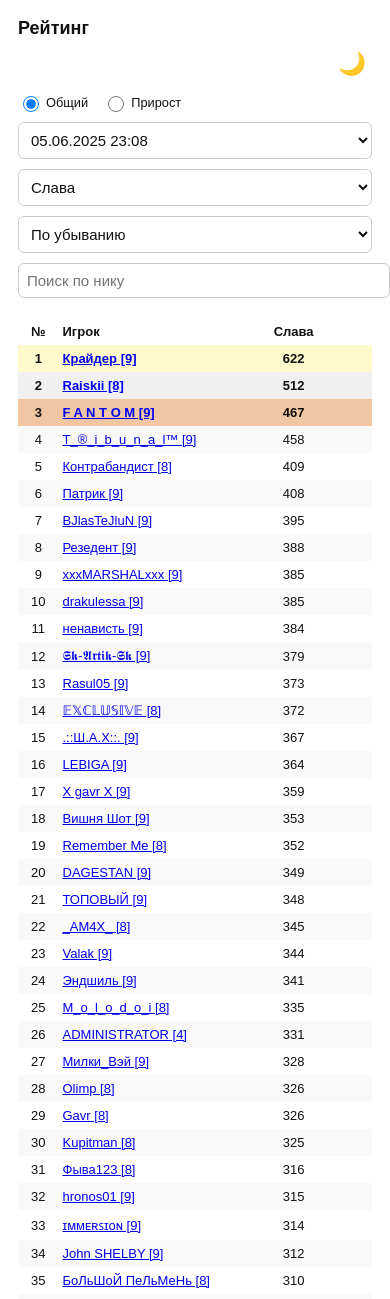
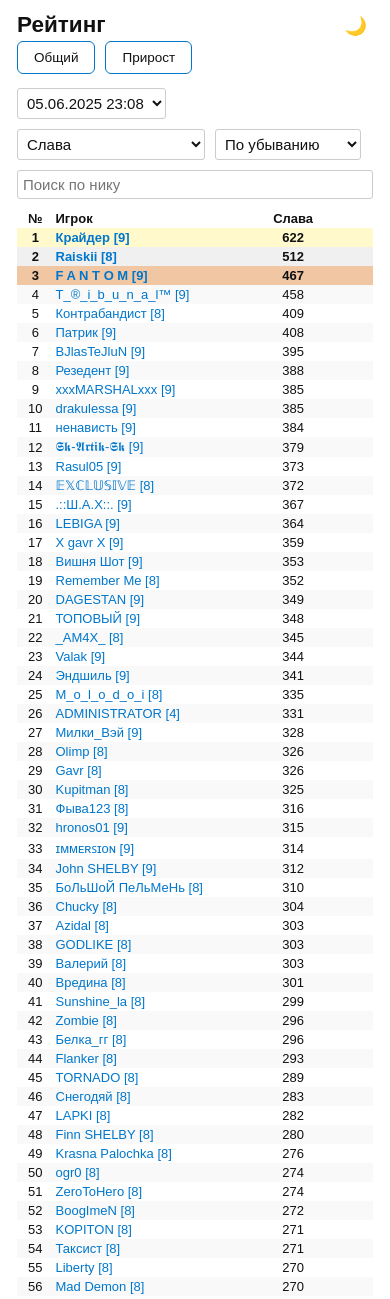
Before and after one commit to TallanLem/ForGlory, a Flask app: page / in a window 390 px wide. Shown: the top 1299 px of the page. Run offline with Flask 2, Linux system fonts and the light colour scheme.

Commit message:
Add files via upload

```diff
--- a/static/style.css
+++ b/static/style.css
@@ -1,6 +1,8 @@
 :root {
   --bg-color: #ffffff;
   --text-color: #111111;
+  --link-color: #0077cc;
+  --link-hover: #005fa3;
 
   --header-color: #f0f0f0;
   --gold: #fff9cc;
@@ -12,9 +14,11 @@
   --highlight: #e0e0ff;
 }
 
-.dark {
+:root.dark {
   --bg-color: #121212;
   --text-color: #f0f0f0;
+  --link-color: #66bfff;
+  --link-hover: #3399ff;
 
   --header-color: #1a1a1a;
   --even-row: #1e1e1e;
@@ -32,6 +36,14 @@
   background-color: var(--bg-color);
   color: var(--text-color);
   transition: background-color 0.3s, color 0.3s;
+}
+
+.tab-content {
+  display: none;
+}
+
+.tab-content.active {
+  display: block;
 }
 
 .container {
@@ -53,7 +65,7 @@
 .mode-toggle {
   display: flex;
   gap: 15px;
-  margin-bottom: 10px;
+  margin-bottom: 2px;
   font-size: 0.95em;
 }
 
@@ -85,9 +97,9 @@
 
 select,
 input[type="text"] {
-  padding: 6px 10px;
+  padding: 5px 5px;
   font-size: 1em;
-  border-radius: 6px;
+  border-radius: 3px;
   border: 1px solid #ccc;
   background-color: var(--bg-color);
   color: var(--text-color);
@@ -102,8 +114,13 @@
 table {
   width: 100%;
   border-collapse: collapse;
-  margin-top: 20px;
+  margin-top: 2px;
   font-size: 0.95em;
+}
+
+a {
+  color: var(--link-color);
+  text-decoration: none;
 }
 
 th,
@@ -125,10 +142,7 @@
   text-align: left;
 }
 
-th:last-child,
-td:last-child {
-  text-align: center;
-}
+
 
 tr:nth-child(even) {
   background-color: var(--even-row);
@@ -164,7 +178,7 @@
   display: flex;
   justify-content: space-between;
   align-items: center;
-  margin-bottom: 15px;
+  margin-bottom: 3px;
 }
 
 .theme-toggle {
@@ -175,110 +189,12 @@
   color: inherit;
 }
 
-/* Mobile */
-@media (max-width: 600px) {
-  .container {
-    padding: 10px;
-  }
-
-  h1 {
-    font-size: 1.2em;
-  }
-
-  .mode-toggle {
-    flex-direction: row;
-    justify-content: start;
-    gap: 15px;
-    font-size: 0.9em;
-  }
-
-  .date-select,
-  .controls-row,
-  .filter-row {
-    flex-direction: column;
-    align-items: stretch;
-    gap: 6px;
-    margin-bottom: 10px;
-  }
-
-  select,
-  input[type="text"] {
-    width: 100%;
-    font-size: 0.95em;
-    padding: 8px;
-  }
-
-  .theme-toggle {
-    font-size: 1.5em;
-  }
-
-  table {
-    font-size: 0.9em;
-    table-layout: fixed;
-    word-wrap: break-word;
-  }
-
-  th,
-  td {
-    padding: 6px 4px;
-  }
-
-  input[name="filter"] {
-    width: 100%;
-    max-width: 100%;
-  }
-
-  .header-row {
-    flex-direction: row;
-    justify-content: space-between;
-    align-items: center;
-  }
-}
-
-
-@media (max-width: 768px) {
-  body {
-    font-size: 16px;
-    padding: 10px;
-  }
-
-  .table-container {
-    overflow-x: auto;
-  }
-
-  table {
-    font-size: 14px;
-    min-width: 600px;
-  }
-
-  select, input[type="text"] {
-    font-size: 16px;
-  }
-
-  .form-container,
-  .controls,
-  .filters {
-    flex-direction: column;
-    align-items: flex-start;
-    gap: 10px;
-  }
-
-  .theme-toggle {
-    position: static;
-    margin-top: 10px;
-  }
-
-  .header-row {
-    flex-direction: column;
-    align-items: flex-start;
-  }
-}
-
 
 @media (max-width: 480px) {
   body {
+
     font-size: 15px;
-    padding: 8px;
+    padding: 2px;
   }
 
   table {
@@ -289,7 +205,7 @@
   }
 
   th, td {
-    padding: 6px 4px;
+    padding: 2px 2px;
     word-wrap: break-word;
   }
 
@@ -307,35 +223,62 @@
   .filters {
     flex-direction: column;
     align-items: stretch;
-    gap: 8px;
+    gap: 2px;
   }
 
   .theme-toggle {
-    margin-top: 10px;
+    margin-top: 2px;
     align-self: flex-end;
   }
 
   .header-row {
-    flex-direction: column;
-    align-items: flex-start;
+	  display: flex;
+	  justify-content: space-between;
+	  align-items: center;
+	  flex-wrap: wrap;
+	}
+
+  th.col3,
+  td.col3 {
+    width: 6em;
+    text-align: right;
+    white-space: nowrap;
   }
 }
 
 
-@media (max-width: 600px) {
-  .row-inline {
-    flex-direction: row !important;
-    flex-wrap: wrap;
-    align-items: center;
-    gap: 10px;
-  }
+.mode-toggle {
+  display: flex;
+  gap: 10px;
+  margin-bottom: 1em;
 }
 
+/* Скрываем радиокнопки */
+.mode-toggle input[type="radio"] {
+  display: none;
+}
 
-@media (max-width: 600px) {
-  .row-inline select,
-  .row-inline input[type="text"] {
-    width: auto;
-    flex: 1 1 auto;
-  }
+/* Общий стиль для вкладки */
+.mode-toggle label {
+  padding: 8px 16px;
+  cursor: pointer;
+  border: 1px solid var(--link-color);
+  border-radius: 6px;
+  background: var(--bg-color);
+  color: var(--text-color);
+  font-weight: normal;
+  transition: background 0.2s, font-weight 0.2s;
+  user-select: none;
 }
+
+/* Активная вкладка */
+.mode-toggle input[type="radio"]:checked + label {
+  background: var(--link-color);
+  color: white;
+  font-weight: bold;
+}
+
+/* Неактивная — стиль по умолчанию */
+.mode-toggle input[type="radio"]:not(:checked) + label {
+  opacity: 0.7;
+}
```
